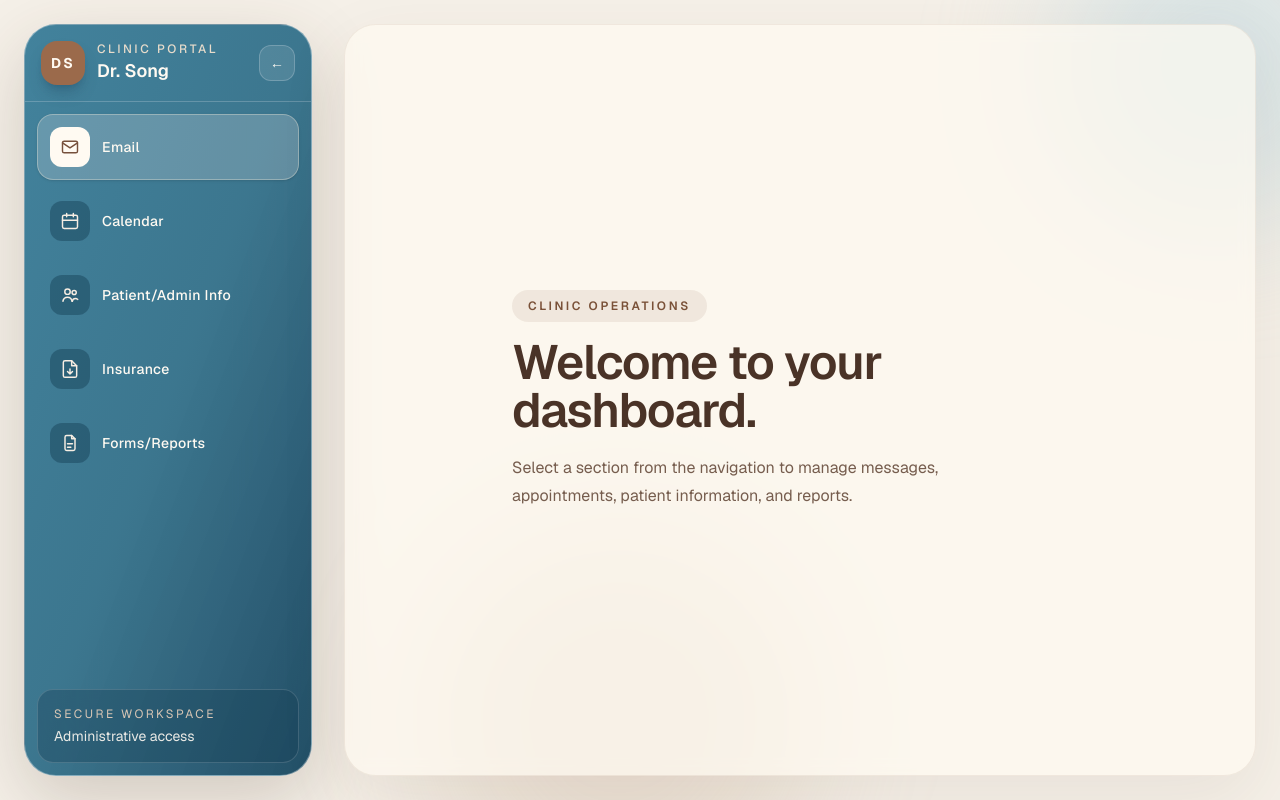
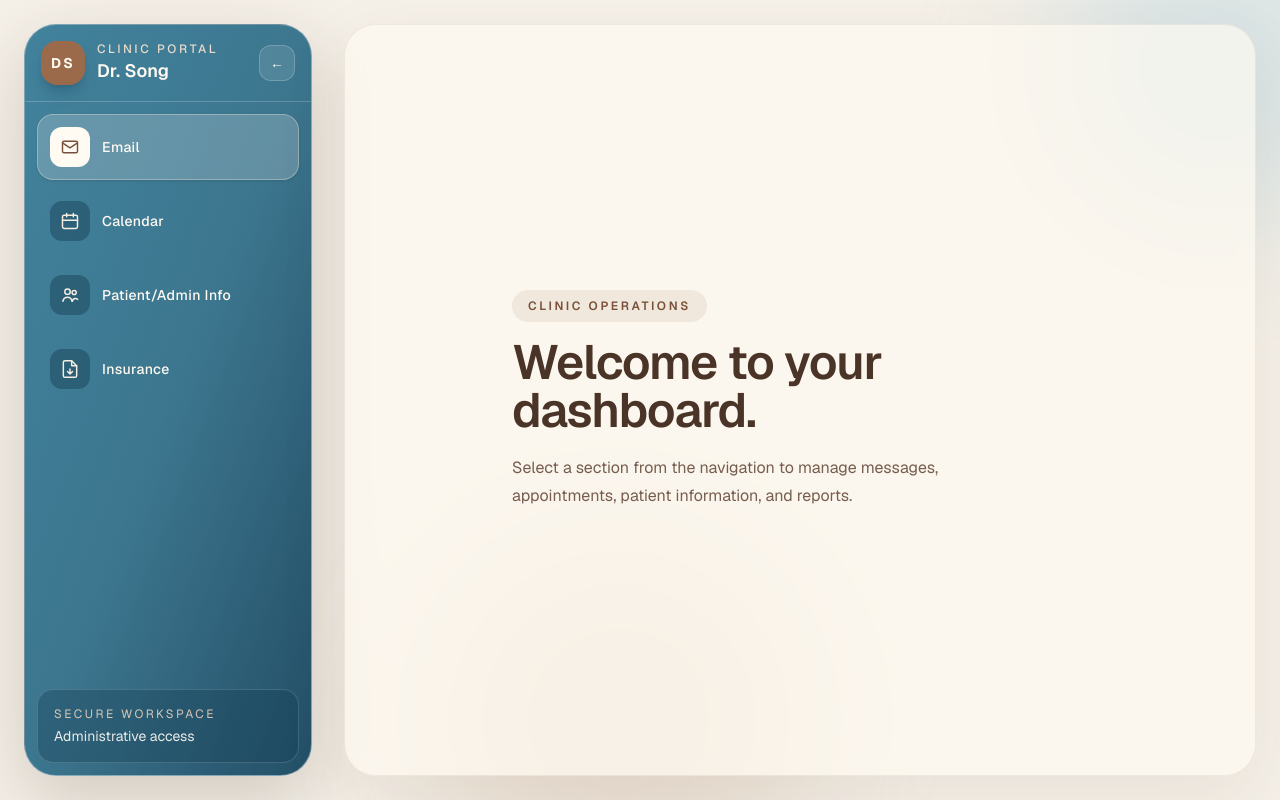
Before and after one commit to Dr-Song-s-team/Dr.-Song-s-Dashboard, a Next.js app in the folder dashboard/: page / in a window 1280 px wide. Built offline with nearby package versions, Linux system fonts and the light colour scheme.

Commit message:
Removed Forms/Reports that was replaced by Insurance

```diff
--- a/dashboard/components/Sidebar.tsx
+++ b/dashboard/components/Sidebar.tsx
@@ -60,23 +60,23 @@ function UsersIcon({ className }: { className?: string }) {
   );
 }
 
-function FormsIcon({ className }: { className?: string }) {
-  return (
-    <svg
-      className={className}
-      viewBox="0 0 24 24"
-      fill="none"
-      stroke="currentColor"
-      strokeWidth="1.75"
-      strokeLinecap="round"
-      strokeLinejoin="round"
-      aria-hidden="true"
-    >
-      <path d="M8 3h6l4 4v12a2 2 0 0 1-2 2H8a2 2 0 0 1-2-2V5a2 2 0 0 1 2-2z" />
-      <path d="M14 3v4h4M9 13h6M9 17h4" />
-    </svg>
-  );
-}
+// function FormsIcon({ className }: { className?: string }) {
+//   return (
+//     <svg
+//       className={className}
+//       viewBox="0 0 24 24"
+//       fill="none"
+//       stroke="currentColor"
+//       strokeWidth="1.75"
+//       strokeLinecap="round"
+//       strokeLinejoin="round"
+//       aria-hidden="true"
+//     >
+//       <path d="M8 3h6l4 4v12a2 2 0 0 1-2 2H8a2 2 0 0 1-2-2V5a2 2 0 0 1 2-2z" />
+//       <path d="M14 3v4h4M9 13h6M9 17h4" />
+//     </svg>
+//   );
+// }
 
 function InsuranceIcon({ className }: { className?: string }) {
   return (
@@ -117,11 +117,11 @@ const navLinks = [
     href: "/insurance",
     icon: <InsuranceIcon className="size-5" />,
   },
-  {
-    label: "Forms/Reports",
-    href: "/forms",
-    icon: <FormsIcon className="size-5" />,
-  },
+  // {
+  //   label: "Forms/Reports",
+  //   href: "/forms",
+  //   icon: <FormsIcon className="size-5" />,
+  // },
 ];
 
 export default function Sidebar({ title = "Dashboard" }: { title?: string }) {
```
